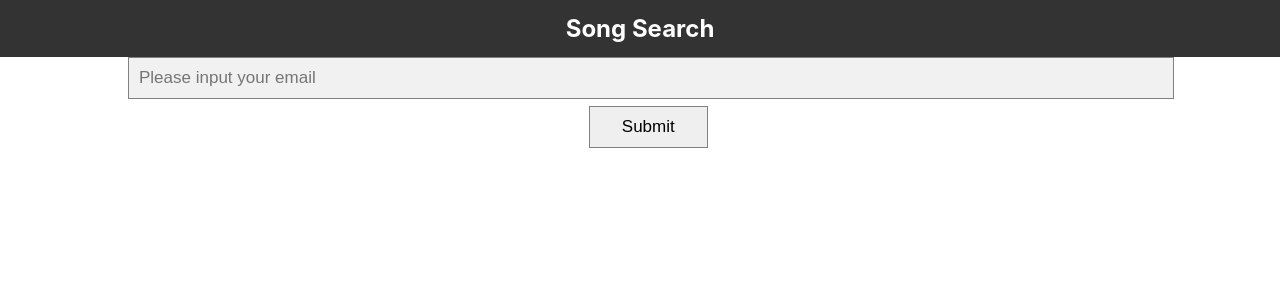
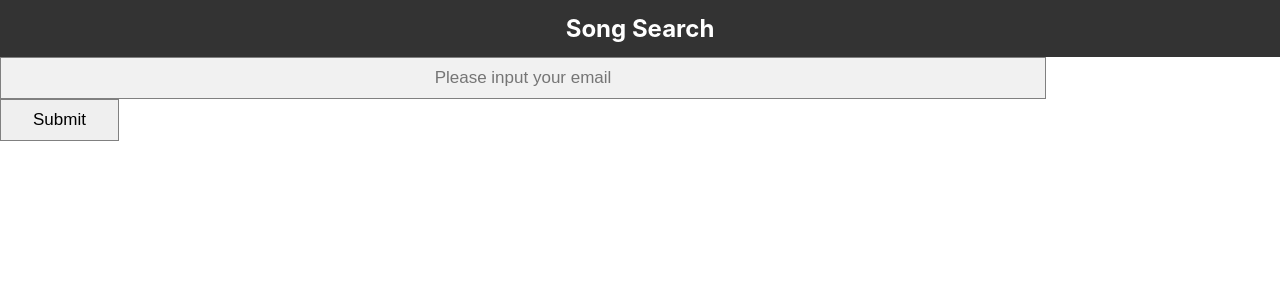
Before and after one commit to arslant-tcd/sparrowhawk, a React (Create React App) app: page / in a window 1280 px wide. Shown: the top 300 px of the page. Built offline with nearby package versions, Linux system fonts and the light colour scheme.

Commit message:
Add Like/Dislike Buttons after Songs

```diff
--- a/src/App.js
+++ b/src/App.js
@@ -55,8 +55,6 @@ class App extends React.Component {
     );
   }
 
-
-
 }
 
 export default App;
--- a/src/components/DisplayRecommendations.jsx
+++ b/src/components/DisplayRecommendations.jsx
@@ -41,8 +41,7 @@ class DisplayRecommendations extends React.Component {
 
     // When the page renders we want to retrieve the liked songs and the recommended songs of the user
     componentDidMount = () => {
-        console.log("component did mount")
-        //this.getReccommendations();
+        this.getReccommendations();
         this.getLikedSongs();
     }
 
@@ -92,7 +91,6 @@ class DisplayRecommendations extends React.Component {
     }
 
     handleDislike = (song) => {
-
         axios
         .post("http://127.0.0.1:5000/removeLikedSong/" + song)
         .then(res => {
@@ -142,8 +140,10 @@ class DisplayRecommendations extends React.Component {
                     <div className="list">
                         {Object.keys(this.state.likedSongs).map((key) => (
                             <div>
-                                <p key={key} style={{"display":"inline"}}>{Object.values(this.state.likedSongs[key])[0]}</p>
-                                <button key={key} onClick={() => {this.handleDislike(key)}}>dislike</button>
+                                <li key={key}>
+                                    {Object.values(this.state.likedSongs[key])[0]}
+                                    <button className="list-button" onClick={this.handleDislike}>Remove Song</button>
+                                </li>
                             </div>
                         ))}
                     </div>
@@ -151,10 +151,10 @@ class DisplayRecommendations extends React.Component {
                     <h2>Recommendations: </h2>
                     <div className="list">
                         {Object.keys(this.state.recommendedSongs).map((key) => (
-                            <div>
-                                <p key={key} style={{"display":"inline"}}>{Object.values(this.state.recommendedSongs[key])[0]}</p>
-                                <button key={key} onClick={() => {this.handleLike(key)}}>like</button>
-                            </div>
+                            <li key={key}>
+                                {Object.values(this.state.recommendedSongs[key])[0]}
+                                <button className="list-button" onClick={this.handleLike}>Like Song</button>
+                            </li>
                         ))}
                     </div>
                 </div>
--- a/src/components/SignUp.jsx
+++ b/src/components/SignUp.jsx
@@ -58,9 +58,7 @@ class SignUp extends React.Component{
                             onChange={e => this.setState({email: e.target.value})}
                         />
                     </form>
-                </div>
-                <div>
-                    <button onClick={this.handleSubmit}> Submit</button>
+                    <button className="signup-button" onClick={this.handleSubmit}> Submit</button>
                 </div>
             </>
         )
--- a/src/style/DisplayRecommendations.css
+++ b/src/style/DisplayRecommendations.css
@@ -1,19 +1,6 @@
 .header {
     text-align: center;
     padding: 10px;
-}
-
-ul {
-    list-style-type: none;
-    margin: 0;
-    padding: 0;
-    overflow: hidden;
-    background-color: #333;
-    display: block;
-    color: white;
-    text-align: center;
-    padding: 14px 16px;
-    text-decoration: none;
 }
 
 .search input[type=text]{
@@ -27,13 +14,31 @@ ul {
     background: #f1f1f1;
 }
 
+.list-button {
+    position: relative;
+    padding-left: 10px;
+    padding-right: 10px;
+    margin-left: 10px;
+}
 
-
+.my-list {
+    list-style-type: none;
+    margin: 0;
+    padding: 0;
+    overflow: hidden;
+    background-color: #333;
+    display: block;
+    color: white;
+    text-align: center;
+    padding: 14px 16px;
+    text-decoration: none;
+}
 
 .list{
     height: 200px;
     overflow: scroll;
     margin: auto;
+    list-style-type: none;
 }
 
 .searchList{
--- a/src/style/SignUp.css
+++ b/src/style/SignUp.css
@@ -12,23 +12,17 @@ h2 {
 }
 
 .center input[type=text]{
-    position: relative;
-    top: 50%;
-    left: 10%;
+    margin: auto;
+    text-align: center;
     padding: 10px;
     font-size: 17px;
     border: 1px solid grey;
-    float: left;
     width: 80%;
     background: #f1f1f1;
 }
 
-button{
-    position: absolute;
-    left: 46%;
-    top: 13.3%;
+.signup-button{
     font-size: 17px;
     border: 1px solid grey;
     padding: 10px 32px;
-
 }
```
